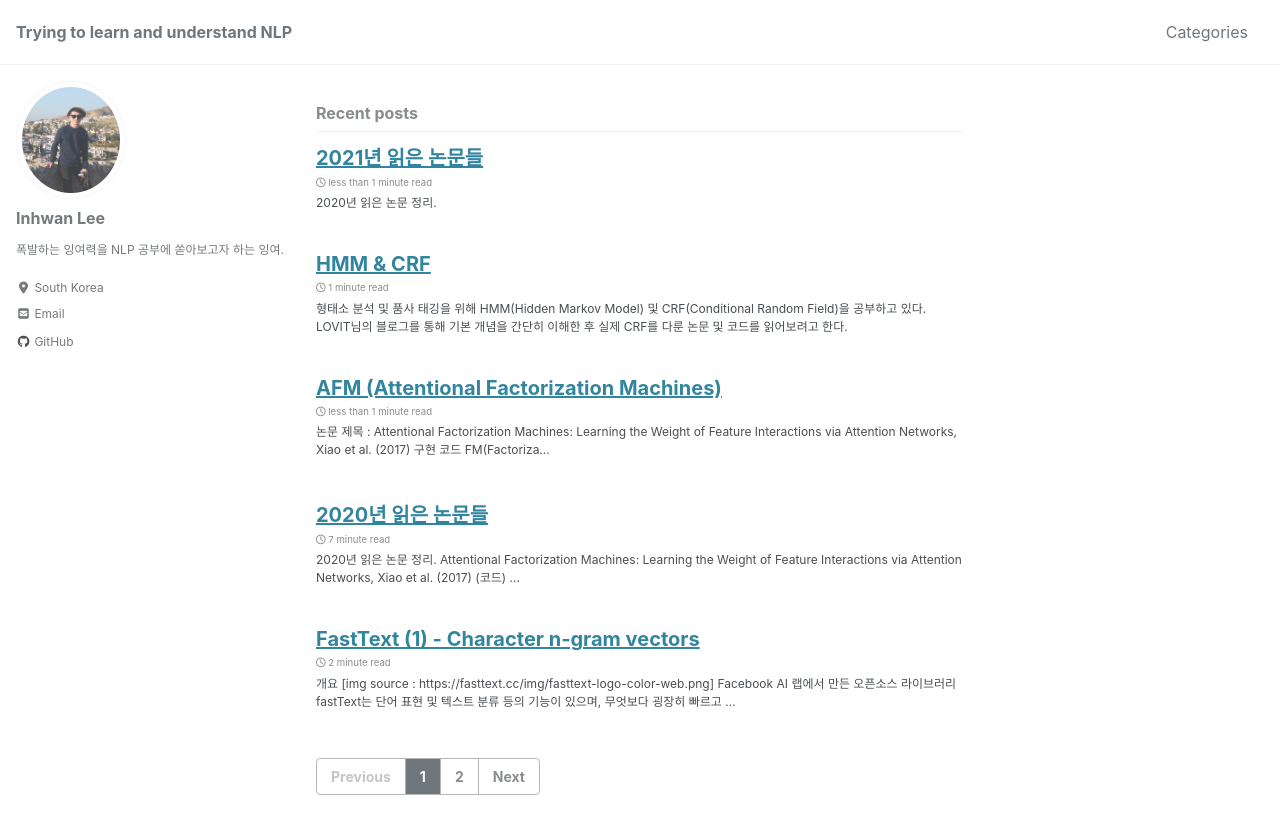
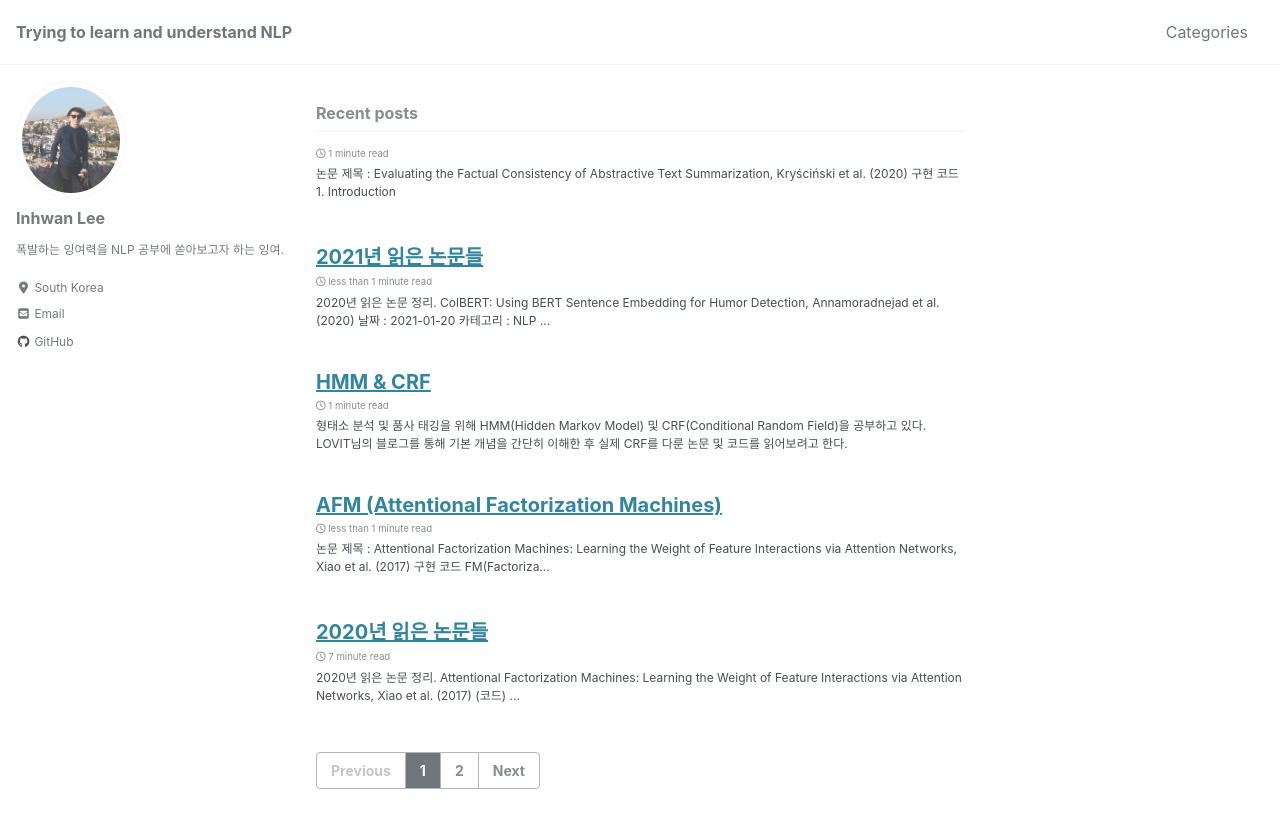
Before and after one commit to lih0905/lih0905.github.io, a Jekyll site: the page built from index.html, in a window 1280 px wide and 900 px high. Shown: the top 834 px of the window. Built offline with Jekyll 4.4.1, drawn with Linux system fonts in a browser that asks for light colours; cached includes are drawn as plain includes; nearby versions of some CDN libraries; the list of posts is cut into pages by our own code; some of the changed lines change nothing that is shown.

Commit message:
20210206 added

```diff
--- /dev/null
+++ b/_posts/2021-02-06-EvaluatingtheFactualConsistency.md
@@ -0,0 +1,43 @@
+---
+title: ""
+date: 2021-02-06 23:15:28 -0400
+categories: NLP
+tags:
+  - Paper review
+  - Deep Learning
+  - NLP
+  - Summarization
+
+use_math: true
+#toc: false
+---
+
+  * 논문 제목 : [Evaluating the Factual Consistency of Abstractive Text Summarization, Kryściński et al. (2020)](https://www.aclweb.org/anthology/2020.emnlp-main.750.pdf)
+  * [구현 코드](https://github.com/salesforce/factCC)
+
+## 1. Introduction
+
+현재 요약 분야에서 제기되는 문제점들은 다음과 같다.
+
+* 사실 관계 일관성 등 중요한 정보를 무시하는 불충분한 평가 지표
+* 노이즈가 많아서 태스크에 집중하지 못하도록 하는 데이터셋
+* 특정 도메인에 치우친 데이터로 인한 훈련 편향
+
+논문은 이 중에서 원본 문서와 생성된 요약 사이의 사실 관계 일관성에 대해 다루고 있다. 최근 연구에 따르면 추상 요약 모델이 생성한 요약문의 약 30% 가 사실 관계에서 일치하지 않았으며, 이로 인해 요약 모델의 실제 활용에 큰 제약으로 나타나고 있다.
+
+저자진은 BERT를 기반으로 사실 관계 일관성을 판단하는 weakly-supervised 모델을 제안한다. 훈련 데이터는 원본 문서에 규칙 기반 변환을 여러번 적용하여 생성하였다.
+
+## 2. Related Work
+
+* Goodrich et al. (2019) : 사실 관계 정확도를 원본 문서와 요약문에서 추출한 사실들 사이의 precision으로 정의함. 긍정적인 결과를 얻었으나, 부정문이나 유의어 등의 관계를 파악하지 못하는 단점이 있음
+
+* Falke et al. (2019) : 요약문 생성에 beam search를 사용하여 여러 후보군을 생성한 뒤 요약문별 정확도 점수를 산출하여 가장 높은 후보를 반환함
+
+* Cao et al. (2018) : 듀얼 인코더를 사용, 각각 본문과 포함된 사실들을 인코딩한다. 생성 과정에서 디코더는 인코딩된 본문과 사실들 모두에 attend하여 사실들을 담아낼 수 있도록 강제한다.
+
+
+## 3. Methods
+
+SOTA급 요약 모델들에서 발생하는 사실 관계 불일치 오류들을 분석하며 알게된 것들은 다음과 같다.
+
+*
```
Also changed, not shown: _posts/2021-01-28-2021년_Paper_List.md (line endings or trailing spaces).
